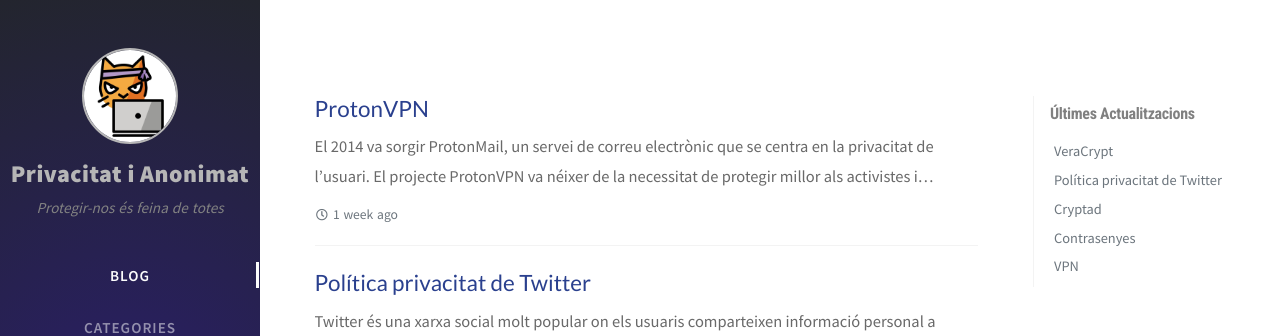
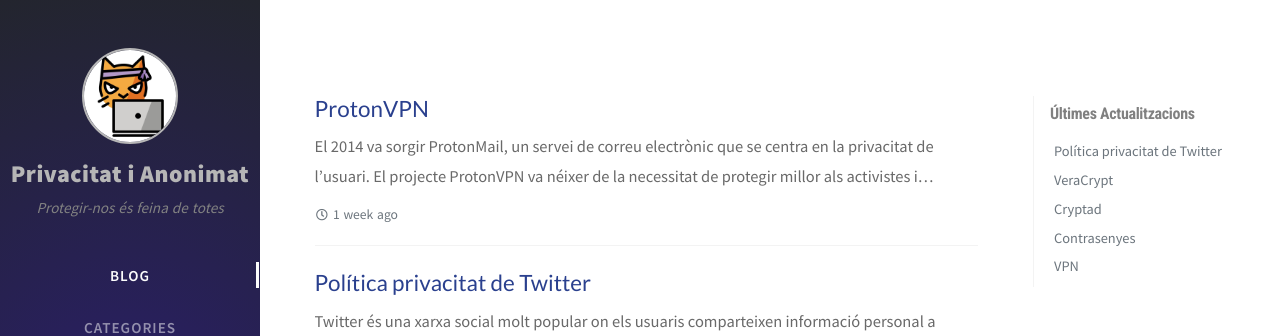
Before and after one commit to privacitat-anonimat/privacitat-anonimat.github.io, a Jekyll site: the page built from index.html, in a window 1280 px wide. Shown: the top 336 px of the page. Built offline with Jekyll 4.4.1, drawn with Linux system fonts in a browser that asks for light colours; nearby versions of some CDN libraries; the list of posts is cut into pages by our own code; comment, search, counter and statistics services are not loaded; part of the change alters nothing that is shown.

```diff
--- a/_data/updates.yml
+++ b/_data/updates.yml
@@ -1,6 +1,6 @@
 -
   filename: 'politica-twitter'
-  lastmod: '2020-08-24 20:33:40 +0200'
+  lastmod: '2020-09-03 13:08:37 +0200'
 -
   filename: 'veracrypt'
   lastmod: '2020-08-24 20:33:40 +0200'
```
